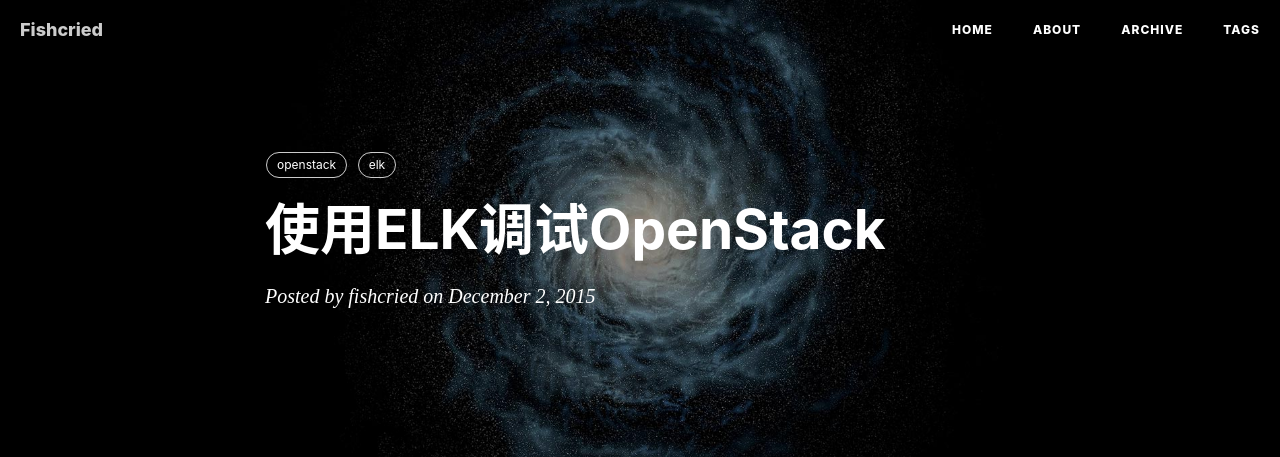
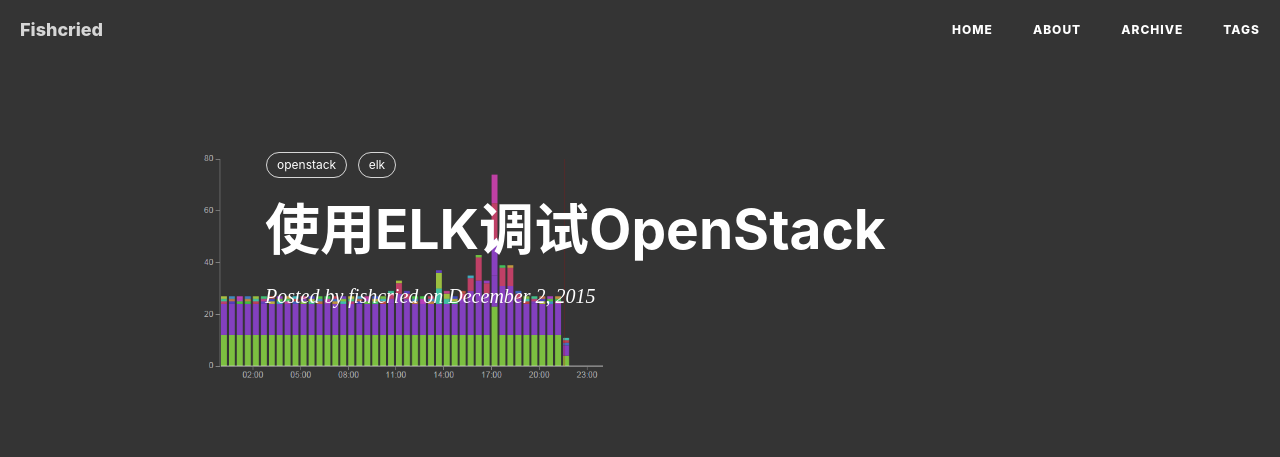
Before and after one commit to fishcried/fishcried.github.io, a Jekyll site: the page built from _posts/2015-12-02-debug-openstack-by-elk.md, in a window 1280 px wide. Shown: the top 457 px of the page. Built offline with Jekyll 4.4.1, drawn with Linux system fonts in a browser that asks for light colours; nearby versions of some CDN libraries; comment, search, counter and statistics services are not loaded; grey boxes are pictures that could not be loaded.

Commit message:
添加背景图片.

```diff
--- a/_posts/2015-12-02-debug-openstack-by-elk.md
+++ b/_posts/2015-12-02-debug-openstack-by-elk.md
@@ -5,7 +5,7 @@
 category: 云计算
 subtitle:
 author: "fishcried"
-header-img: "img/bg/home-bg.jpg"
+header-img: "img/openstack-elk-bg.png"
 tags: [openstack,elk]
 ---
 
```
Also changed, not shown: img/openstack-elk-bg.png (added).
